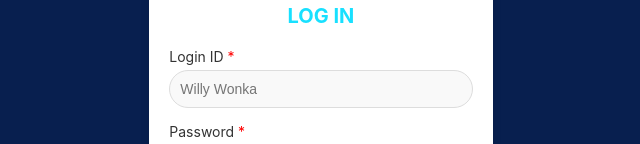
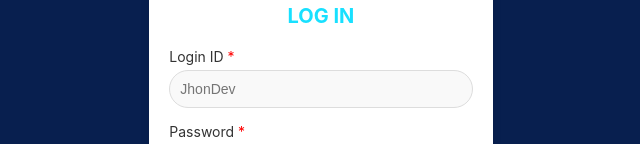
Before and after one commit to WebDevByCam/react-form-hash, a React (Create React App) app: page / in a window 1280 px wide. Shown: the part 222-366 px from the top of the page, without its empty margins (319-959 px from the left). Built offline with nearby package versions, Linux system fonts and the light colour scheme.

Commit message:
Add Jhondev in placeholder

```diff
--- a/src/components/LoginForm.js
+++ b/src/components/LoginForm.js
@@ -22,7 +22,7 @@ function LoginForm({
                         name="loginId"
                         value={formData.loginId}
                         onChange={handleChange}
-                        placeholder="Willy Wonka"
+                        placeholder="JhonDev"
                         required
                         aria-describedby="loginId-error"
                     />
```
